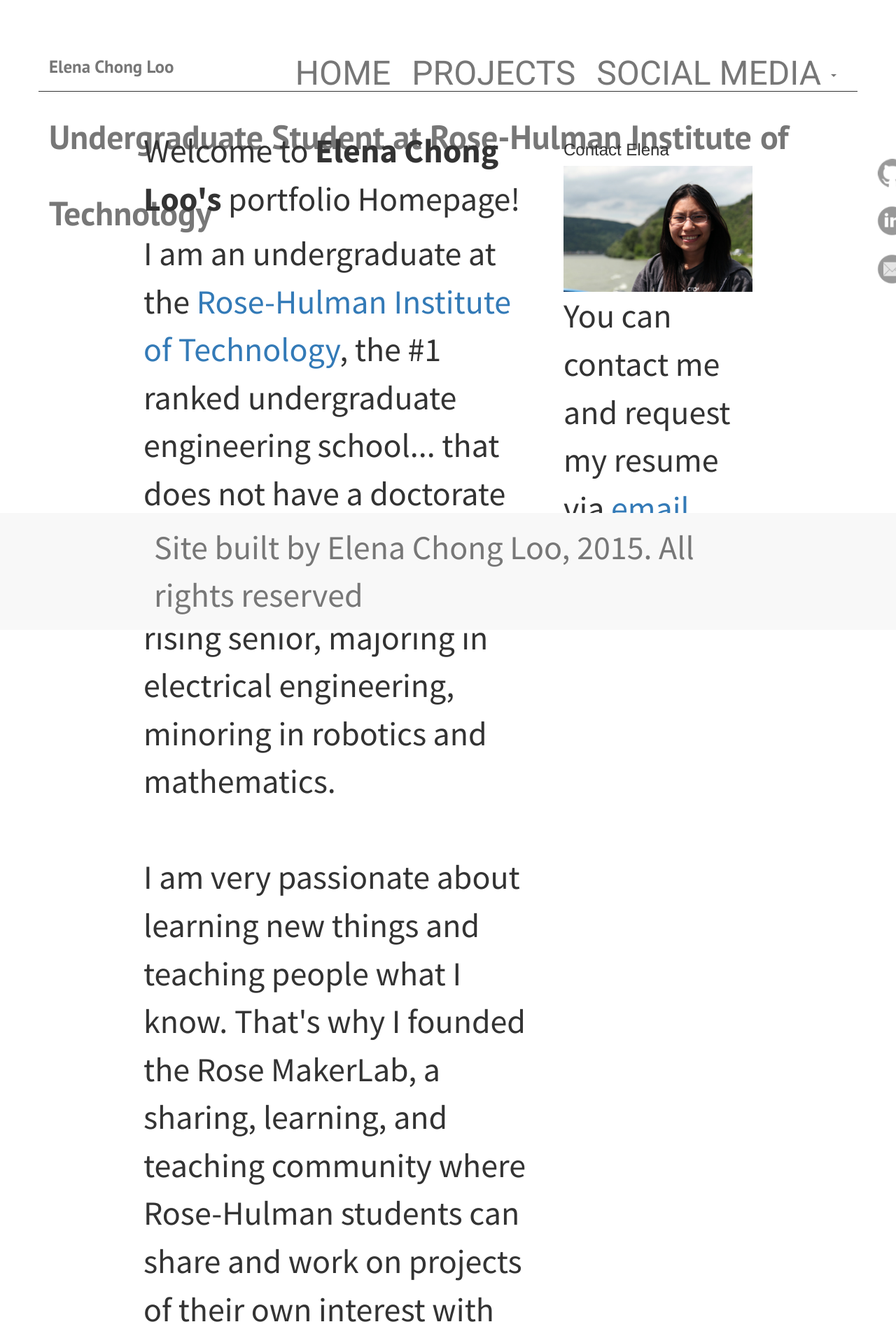
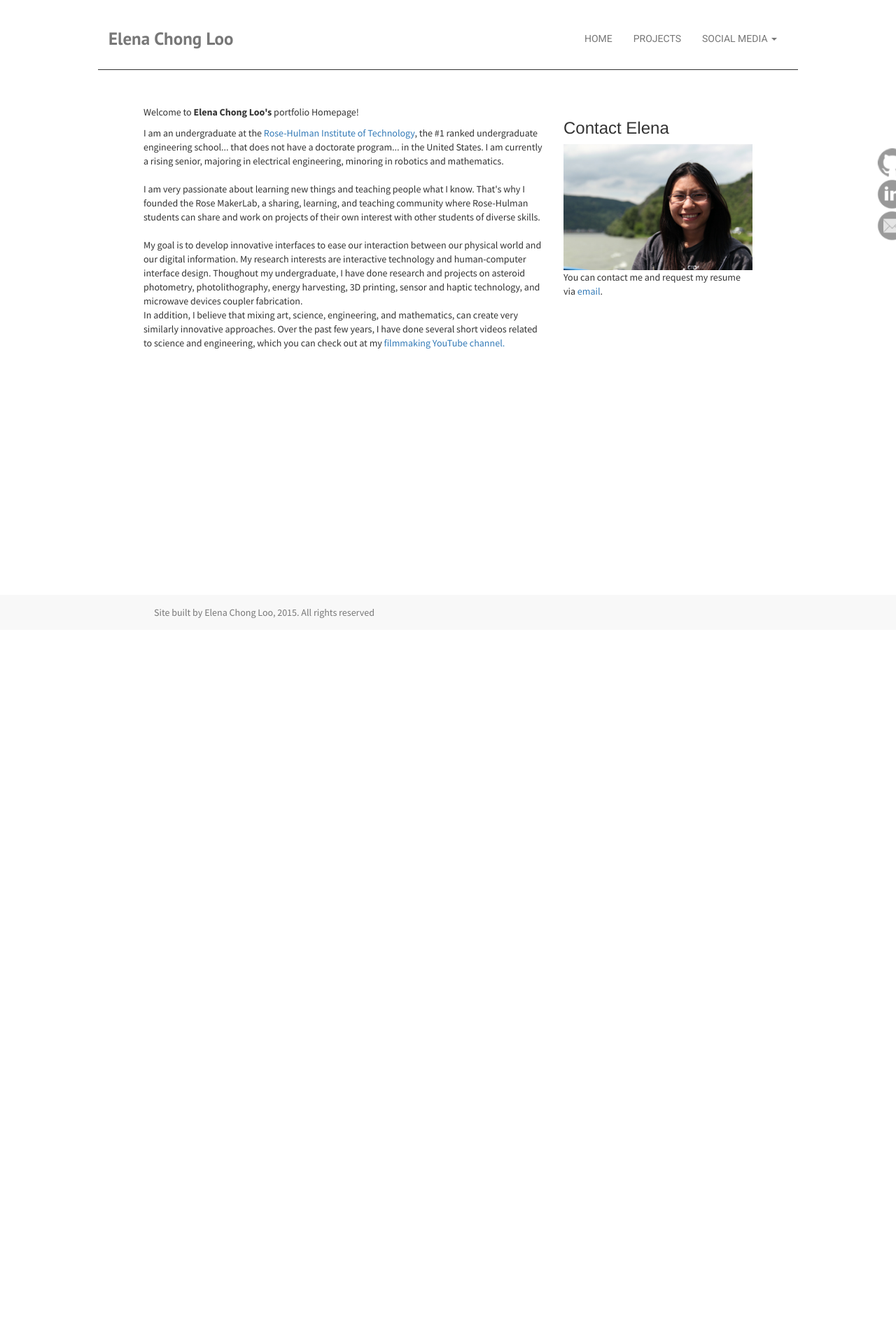
Before and after one commit to helenchg/elenachong.com, a Jekyll site: the page built from index.html, in a window 1280 px wide. Shown: the top 1919 px of the page at 70% size. Built offline with Jekyll 4.4.1, drawn with Linux system fonts in a browser that asks for light colours; nearby versions of some CDN libraries; after the commit the page ends 900 px from its top, so only the background shows below that.

Commit message:
keep fixing.

```diff
--- a/_layouts/default.html
+++ b/_layouts/default.html
@@ -13,7 +13,7 @@
     </head>
     <body>
         <!-- Top Navigation Bar -->
-<div style="width:1170px;margin: auto auto;">
+<div style="width:1000px;margin: auto auto;">
     <nav class="navbar navbar-default">
       <div class="container-fluid">
         <!-- Brand and toggle get grouped for better mobile display -->
@@ -24,7 +24,7 @@
             <span class="icon-bar"></span>
             <span class="icon-bar"></span>
           </button>
-          <a class="navbar-brand" href="/">Elena Chong Loo <br> <font size="12" p>Undergraduate Student at Rose-Hulman Institute of Technology</p></a>
+          <a class="navbar-brand" href="/">Elena Chong Loo</a>
         </div>
 
         <!-- Collect the nav links, forms, and other content for toggling -->
--- a/style.css
+++ b/style.css
@@ -108,7 +108,6 @@ h3.project-section{
 }
 .navbar-brand {
     font-size: 25px;
-    line-height: 100px;
     font-family: 'PT Sans', sans-serif;
 }
 .container {
```
